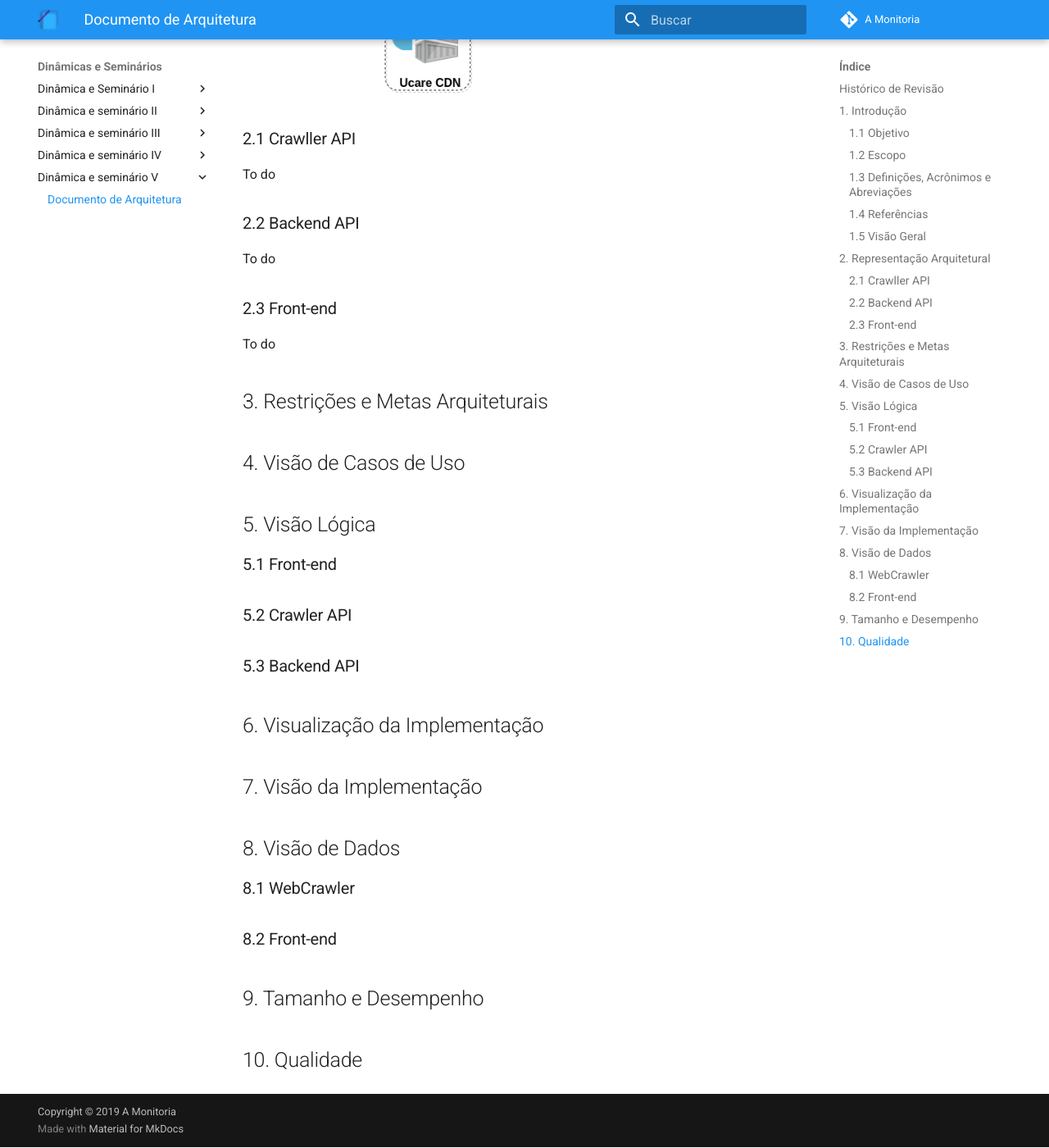
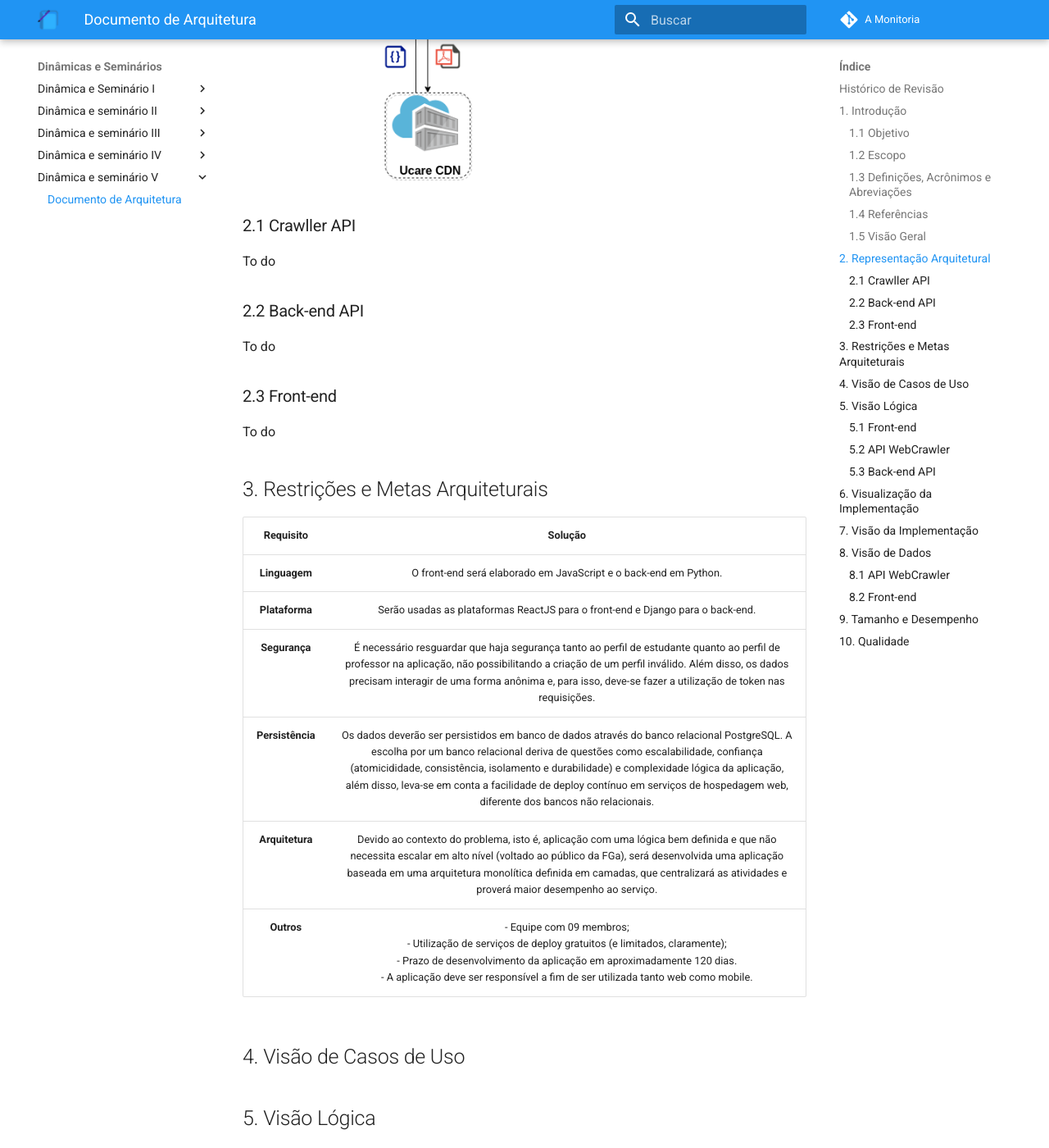
Before and after one commit to 2019-2-arquitetura-desenho/wiki, an MkDocs documentation site: the page built from docs/dinamica_seminario_V/documento_arquitetura.md, in a window 1280 px wide and 1400 px high, scrolled down 2705 px. Shown: the whole window at 82% size. Built offline with MkDocs 1.6.1 and Material for MkDocs 9.7.7, drawn with Linux system fonts in a browser that asks for light colours; comment, search, counter and statistics services are not loaded; old or Windows-style settings are respelled for this version of MkDocs; some of the changed text lies outside the part shown.

Commit message:
Add architecture goals and constraints topic.
Co-authored-by: Welison Almeida <welison.almeida.923@gmail.com>
Co-authored-by: Lieverton Santos <lievertom@gmail.com>

```diff
--- a/docs/dinamica_seminario_V/documento_arquitetura.md
+++ b/docs/dinamica_seminario_V/documento_arquitetura.md
@@ -57,9 +58,9 @@ Numa visão macro da arquitetura, a aplicação "A Monitoria" é subsidiada por
 
 *   **API WebCrawler**: módulo da aplicação responsável por requisitar e disponibilizar as ofertas do campus da UnB-Gama disponíveis no site do Matrícula Web, UnB. As informações são disponibilizadas através de uma API elaborada em Django com banco de dados PostgreSQL e hospedada no serviço [Heroku](http://amonitoria-offers.herokuapp.com/discipline/).
 
-*   **Frontend Web**: módulo da aplicação responsável por apresentar ao usuário informações de monitoria requisitadas nas APIs. O serviço foi desenvolvido em React, utiliza como CDN de PDF's o Upload Care e possui o deploy no serviço [Heroku](https://www.heroku.com/).
+*   **Front-end Web**: módulo da aplicação responsável por apresentar ao usuário informações de monitoria requisitadas nas APIs. O serviço foi desenvolvido em React, utiliza como CDN de PDF's o Upload Care e possui o deploy no serviço [Heroku](https://www.heroku.com/).
 
-*   **API Backend**: módulo da aplicação responsável por prover em conjunto a API WebCrawler recursos necessários ao processo de matrícula em monitoria demandados pelas regras de negócio. As informações são disponibilizadas através de uma API elaborada em Django com banco de dados PostgreSQL e hospedada no serviço [Heroku](https://www.heroku.com/).
+*   **API Back-end**: módulo da aplicação responsável por prover em conjunto a API WebCrawler recursos necessários ao processo de matrícula em monitoria demandados pelas regras de negócio. As informações são disponibilizadas através de uma API elaborada em Django com banco de dados PostgreSQL e hospedada no serviço [Heroku](https://www.heroku.com/).
 
 ![Representação Arquitetural](assets/representacao_arquitetural.png)
 
@@ -67,7 +68,7 @@ Numa visão macro da arquitetura, a aplicação "A Monitoria" é subsidiada por
 
 To do
 
-### 2.2 Backend API
+### 2.2 Back-end API
 
 To do
 
@@ -77,6 +78,14 @@ To do
 
 ## 3. Restrições e Metas Arquiteturais
 
+| Requisito | Solução |
+|:---------:|:-------:|
+| **Linguagem** | O front-end será elaborado em JavaScript e o back-end em Python. |
+| **Plataforma** | Serão usadas as plataformas ReactJS para o front-end e Django para o back-end. |
+| **Segurança** | É necessário resguardar que haja segurança tanto ao perfil de estudante quanto ao perfil de professor na aplicação, não possibilitando a criação de um perfil inválido. Além disso, os dados precisam interagir de uma forma anônima e, para isso, deve-se fazer a utilização de token nas requisições. |
+| **Persistência** | Os dados deverão ser persistidos em banco de dados através do banco relacional PostgreSQL. A escolha por um banco relacional deriva de questões como escalabilidade, confiança (atomicididade, consistência, isolamento e durabilidade) e complexidade lógica da aplicação, além disso, leva-se em conta a facilidade de deploy contínuo em serviços de hospedagem web, diferente dos bancos não relacionais. |
+| **Arquitetura** | Devido ao contexto do problema, isto é, aplicação com uma lógica bem definida e que não necessita escalar em alto nível (voltado ao público da FGa), será desenvolvida uma aplicação baseada em uma arquitetura monolítica definida em camadas, que centralizará as atividades e proverá maior desempenho ao serviço. |
+| **Outros** | - Equipe com 09 membros;<br/> - Utilização de serviços de deploy gratuitos (e limitados, claramente); <br/> - Prazo de desenvolvimento da aplicação em aproximadamente 120 dias.<br/> - A aplicação deve ser responsível a fim de ser utilizada tanto web como mobile.|
 
 ## 4. Visão de Casos de Uso
 
@@ -85,9 +94,9 @@ To do
 
 ### 5.1 Front-end
 
-### 5.2 Crawler API
+### 5.2 API WebCrawler
 
-### 5.3 Backend API
+### 5.3 Back-end API
 
 
 ## 6. Visualização da Implementação
```
Also changed, not shown: other parts of docs/dinamica_seminario_V/documento_arquitetura.md (+4 -3 lines).
